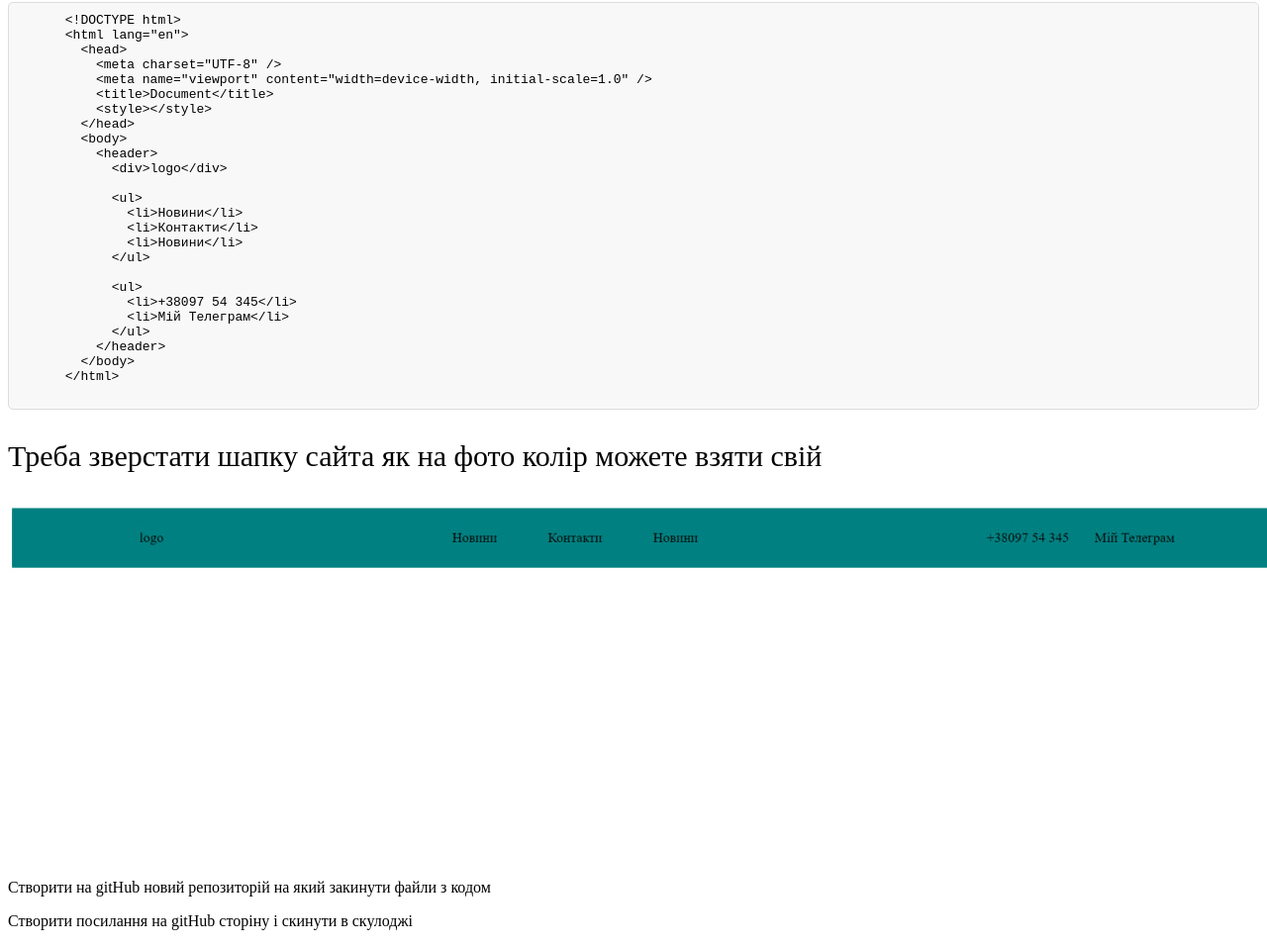
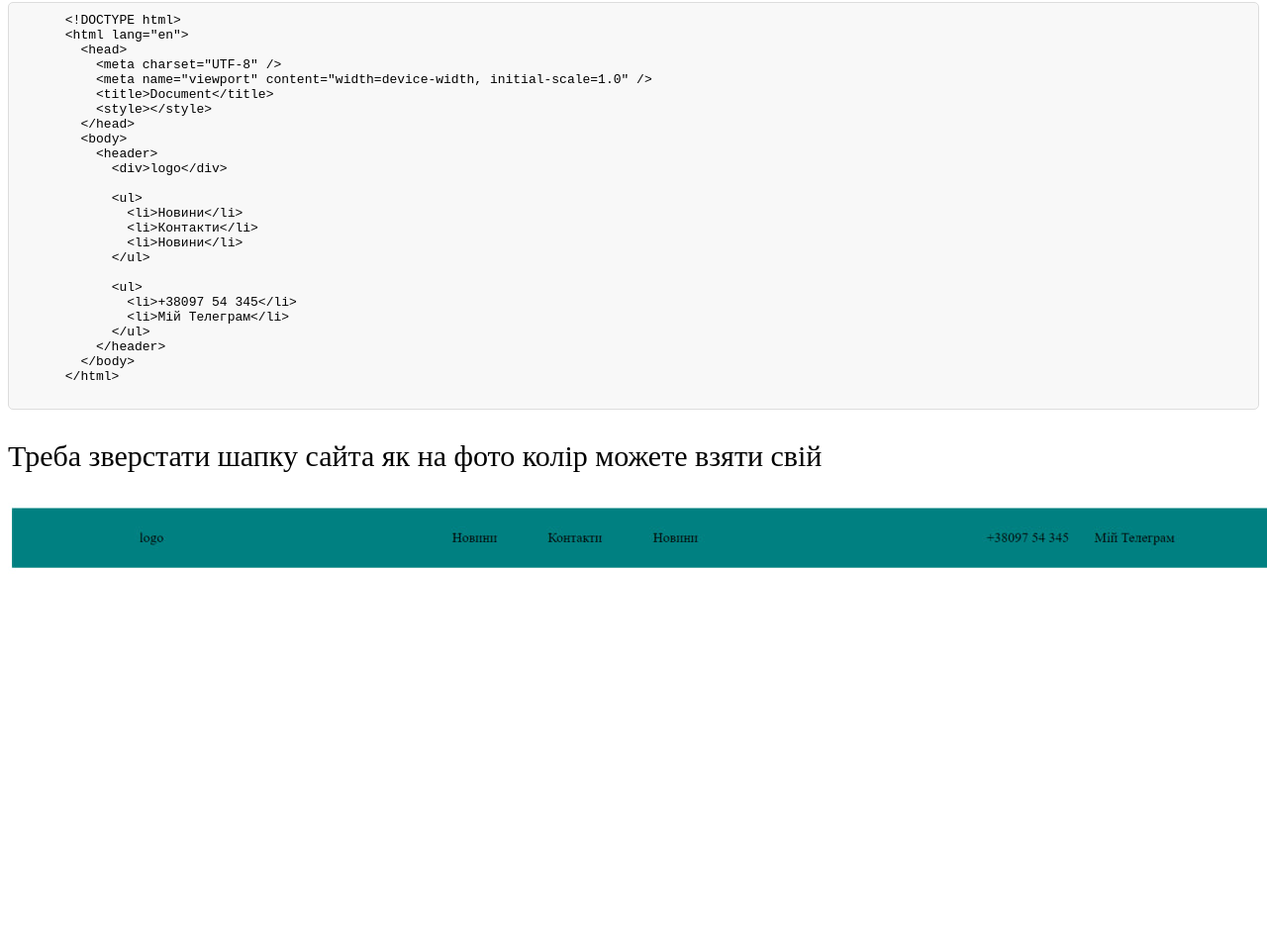
Before and after one commit to VikaRgb/second, a plain HTML site: page index.html in a window 1280 px wide. Shown: the part 78-1034 px from the top of the page at 99% size. After the commit the page ends 958 px from the top, so only its background shows below. Drawn offline with Linux system fonts and the light colour scheme.

Commit message:
Update index.html

```diff
--- a/index.html
+++ b/index.html
@@ -49,8 +49,6 @@
       Треба зверстати шапку сайта як на фото колір можете взяти свій
     </p>
     <img src="./header.jpg" alt="" />
-    <p>Створити на gitHub новий репозиторій на який закинути файли з кодом</p>
 
-    <p>Створити посилання на gitHub сторіну і скинути в скулоджі</p>
   </body>
 </html>
```
